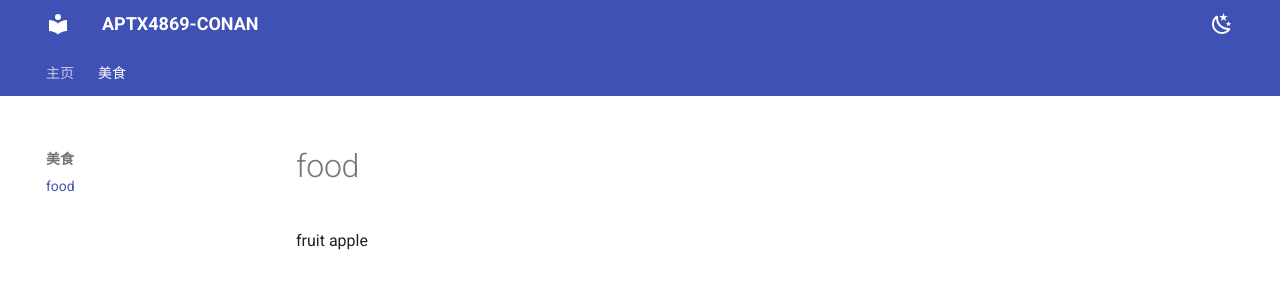
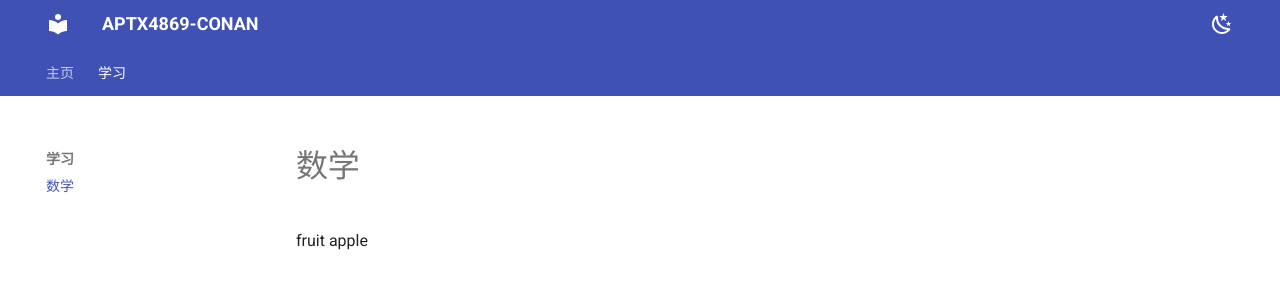
Before and after one commit to APTX4869-CONAN/zzp-blog, an MkDocs documentation site: the page built from docs/food/fruit.md, in a window 1280 px wide. Shown: the top 282 px of the page. Built offline with MkDocs 1.6.1 and Material for MkDocs 9.7.7, drawn with Linux system fonts in a browser that asks for light colours; part of the change alters nothing that is shown.

Commit message:
2023-10-21_16:49:02 update

```diff
--- a/mkdocs.yml
+++ b/mkdocs.yml
@@ -28,9 +28,8 @@ theme:
 
 nav:
   - 主页: index.md
-  - 美食:
-    - food: food/fruit.md
-
+  - 学习:
+    - 数学: food/fruit.md
 plugins:
   - mermaid2:
       arguments:
```
